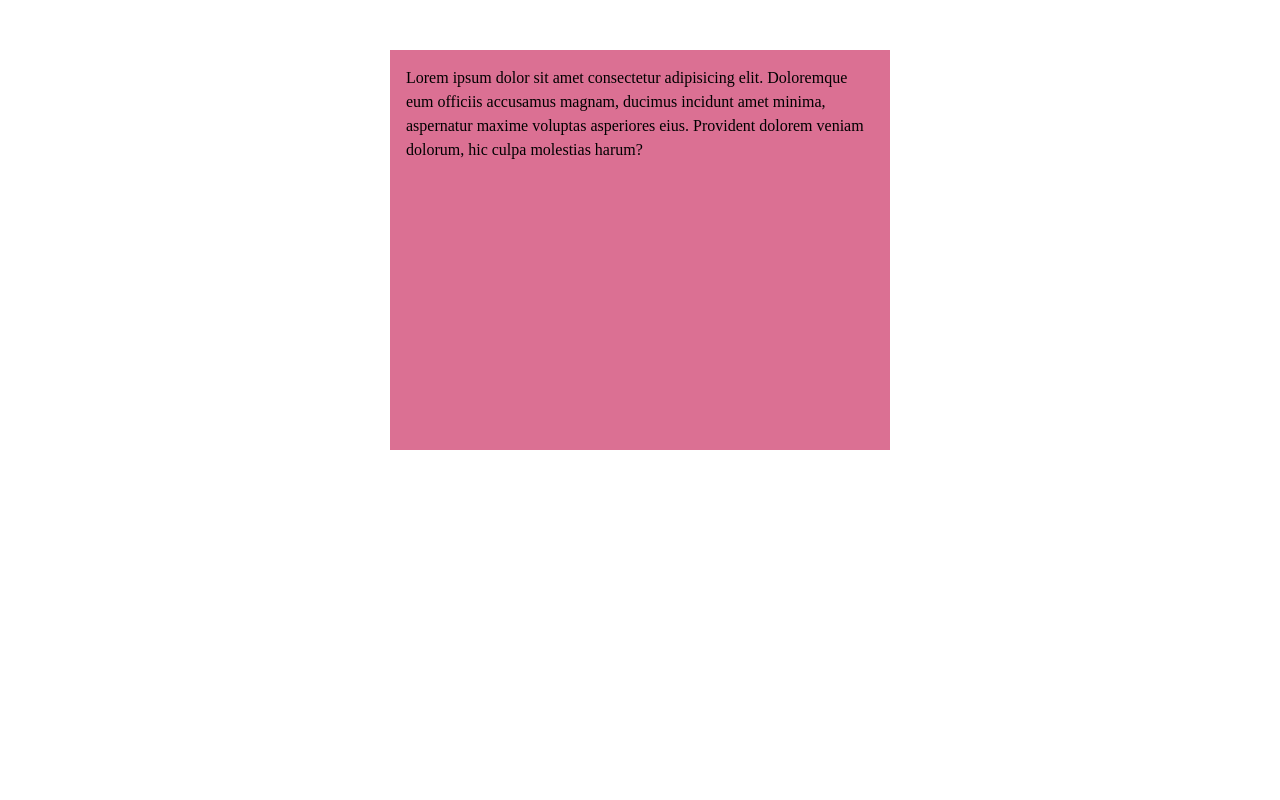
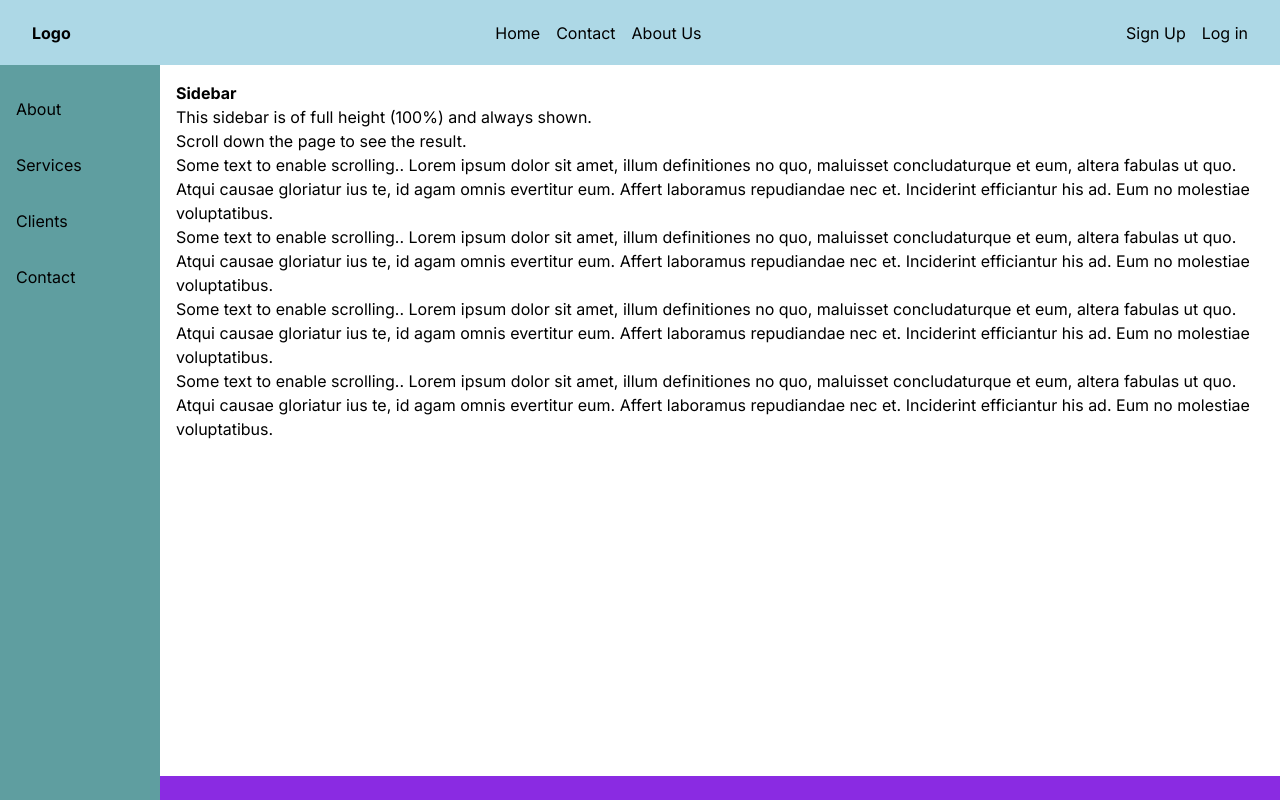
Before and after one commit to raymund-corpuz/fundation-theOdinProject, a plain HTML site: page 11_css-functions/index.html in a window 1280 px wide. Drawn offline with Linux system fonts and the light colour scheme; a web font is replaced by a local one.

Commit message:
11_css-functions: Website with Navbar, Sidebar and a footer

```diff
--- a/11_css-functions/index.html
+++ b/11_css-functions/index.html
@@ -7,11 +7,61 @@
     <link rel="stylesheet" href="style.css" />
   </head>
   <body>
-    <div class="box">
-      Lorem ipsum dolor sit amet consectetur adipisicing elit. Doloremque eum
-      officiis accusamus magnam, ducimus incidunt amet minima, aspernatur maxime
-      voluptas asperiores eius. Provident dolorem veniam dolorum, hic culpa
-      molestias harum?
+    <div class="main-body">
+      <nav class="nav-bar">
+        <h1>Logo</h1>
+        <ul>
+          <li>Home</li>
+          <li>Contact</li>
+          <li>About Us</li>
+        </ul>
+        <ul>
+          <li><a href="">Sign Up</a></li>
+          <li><a href="">Log in</a></li>
+        </ul>
+      </nav>
+      <main class="main">
+        <div class="side-bar">
+          <a href="" id="about">About</a>
+          <a href="" id="services">Services</a>
+          <a href="" id="clients">Clients</a>
+          <a href="" id="contact">Contact</a>
+        </div>
+        <section class="main-section">
+          <h2>Sidebar</h2>
+          <p>This sidebar is of full height (100%) and always shown.</p>
+          <p>Scroll down the page to see the result.</p>
+          <p>
+            Some text to enable scrolling.. Lorem ipsum dolor sit amet, illum
+            definitiones no quo, maluisset concludaturque et eum, altera fabulas
+            ut quo. Atqui causae gloriatur ius te, id agam omnis evertitur eum.
+            Affert laboramus repudiandae nec et. Inciderint efficiantur his ad.
+            Eum no molestiae voluptatibus.
+          </p>
+          <p>
+            Some text to enable scrolling.. Lorem ipsum dolor sit amet, illum
+            definitiones no quo, maluisset concludaturque et eum, altera fabulas
+            ut quo. Atqui causae gloriatur ius te, id agam omnis evertitur eum.
+            Affert laboramus repudiandae nec et. Inciderint efficiantur his ad.
+            Eum no molestiae voluptatibus.
+          </p>
+          <p>
+            Some text to enable scrolling.. Lorem ipsum dolor sit amet, illum
+            definitiones no quo, maluisset concludaturque et eum, altera fabulas
+            ut quo. Atqui causae gloriatur ius te, id agam omnis evertitur eum.
+            Affert laboramus repudiandae nec et. Inciderint efficiantur his ad.
+            Eum no molestiae voluptatibus.
+          </p>
+          <p>
+            Some text to enable scrolling.. Lorem ipsum dolor sit amet, illum
+            definitiones no quo, maluisset concludaturque et eum, altera fabulas
+            ut quo. Atqui causae gloriatur ius te, id agam omnis evertitur eum.
+            Affert laboramus repudiandae nec et. Inciderint efficiantur his ad.
+            Eum no molestiae voluptatibus.
+          </p>
+        </section>
+      </main>
+      <footer class="footer">This is a footer</footer>
     </div>
     <script src="index.js"></script>
   </body>
--- a/11_css-functions/style.css
+++ b/11_css-functions/style.css
@@ -1,15 +1,79 @@
+@import url("https://fonts.googleapis.com/css2?family=Inter:ital,opsz,wght@0,14..32,100..900;1,14..32,100..900&family=Montserrat:ital,wght@0,100..900;1,100..900&family=Noto+Sans:ital,wght@0,100..900;1,100..900&family=Open+Sans:ital,wght@0,300..800;1,300..800&family=Roboto:ital,wght@0,100..900;1,100..900&family=Source+Sans+3:ital,wght@0,200..900;1,200..900&family=TikTok+Sans:opsz,wght@12..36,300..900&display=swap");
 * {
   margin: 0;
   padding: 0;
   box-sizing: border-box;
   line-height: 1.5;
   font-size: 1rem;
+  font-family: "Inter", sans-serif;
 }
 
-.box {
-  background-color: palevioletred;
-  width: clamp(350px, 50%, 500px);
-  height: 400px;
-  margin: 50px auto;
+.main-body {
+  display: flex;
+  flex-direction: column;
+  height: 100vh;
+}
+
+.nav-bar {
+  width: 100%;
+  height: 65px;
+  display: flex;
+  justify-content: space-between;
+  align-items: center;
+  padding: 0 2rem;
+  background-color: lightblue;
+  position: fixed;
+  z-index: 1;
+}
+
+.nav-bar > ul {
+  display: flex;
+  gap: 1rem;
+}
+
+.nav-bar > ul > li {
+  list-style-type: none;
+}
+
+.nav-bar > ul > li > a {
+  text-decoration: none;
+  color: inherit;
+}
+
+.main {
+  flex: 1;
+  display: flex;
+  position: relative;
+}
+.side-bar {
+  background-color: cadetblue;
+  height: 100%;
+  width: 160px;
+  position: fixed;
+  z-index: 1;
+  top: 65px;
+  left: 0;
+  overflow-x: hidden;
+  padding-top: 1rem;
+}
+
+.side-bar a {
+  padding: 1rem;
+  text-decoration: none;
+  color: black;
+  display: block;
+}
+
+.side-bar a:hover {
+  color: #f1f1f1;
+}
+
+.main-section {
+  margin-top: 65px;
+  margin-left: 160px;
   padding: 1rem;
 }
+
+.footer {
+  background-color: blueviolet;
+}
```
